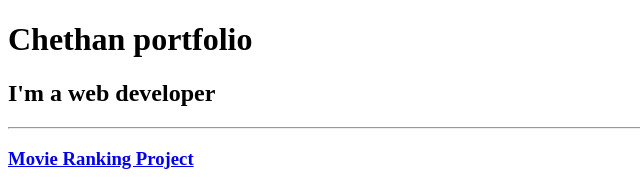
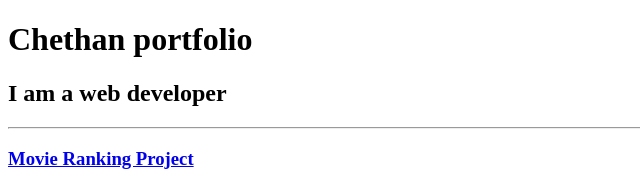
Before and after one commit to chethanac15/Html-portfolio, a plain HTML site: page index.html in a window 1280 px wide. Shown: the top 185 px of the page, 0-640 px from the left. Drawn offline with Linux system fonts and the light colour scheme.

Commit message:
Update index.html

```diff
--- a/index.html
+++ b/index.html
@@ -8,7 +8,7 @@
           </head>
           <body>
             <h1>Chethan  portfolio</h1>
-            <h2>I'm a web developer</h2>
+            <h2>I am  a web developer</h2>
 
     <hr/>
     <h3><a href="./public/movie-ranking.html">Movie Ranking Project</a></h3>
```
